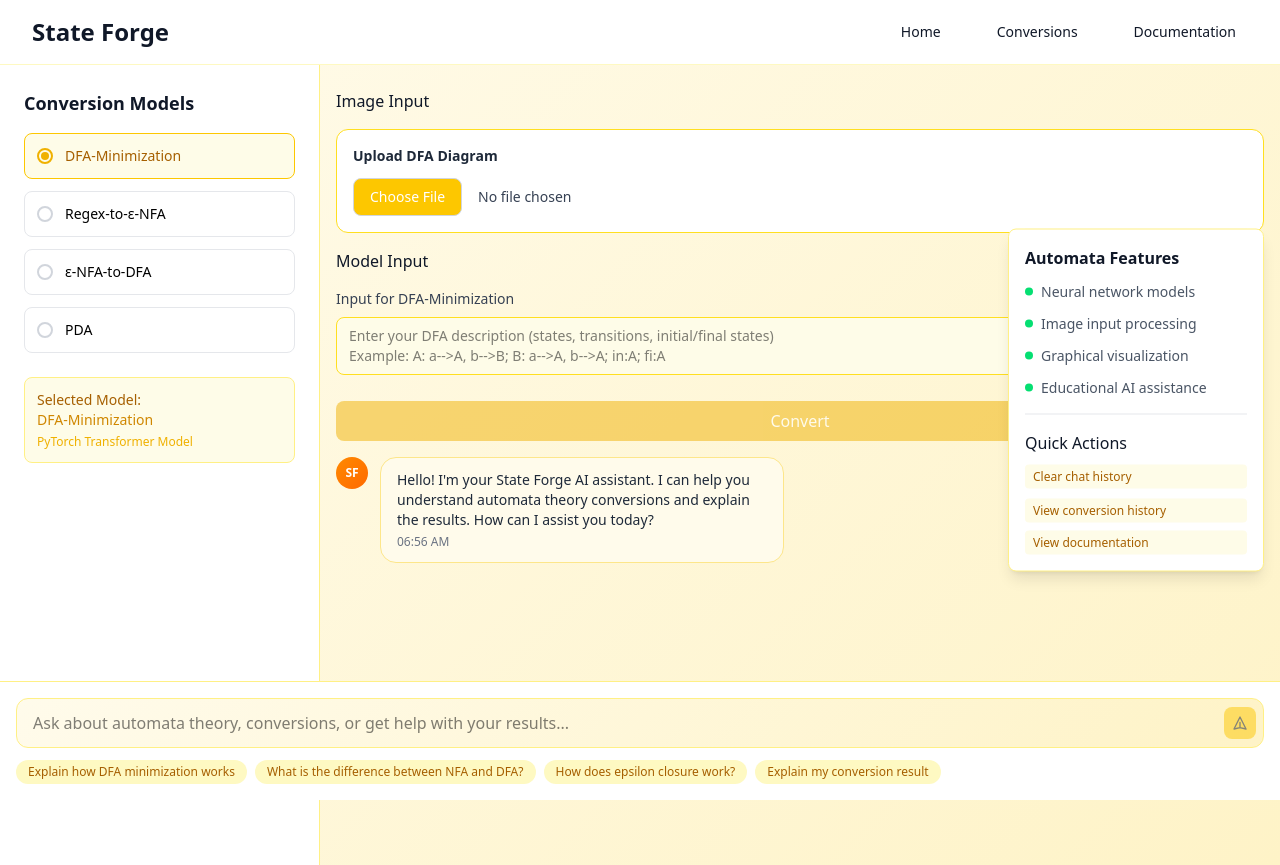
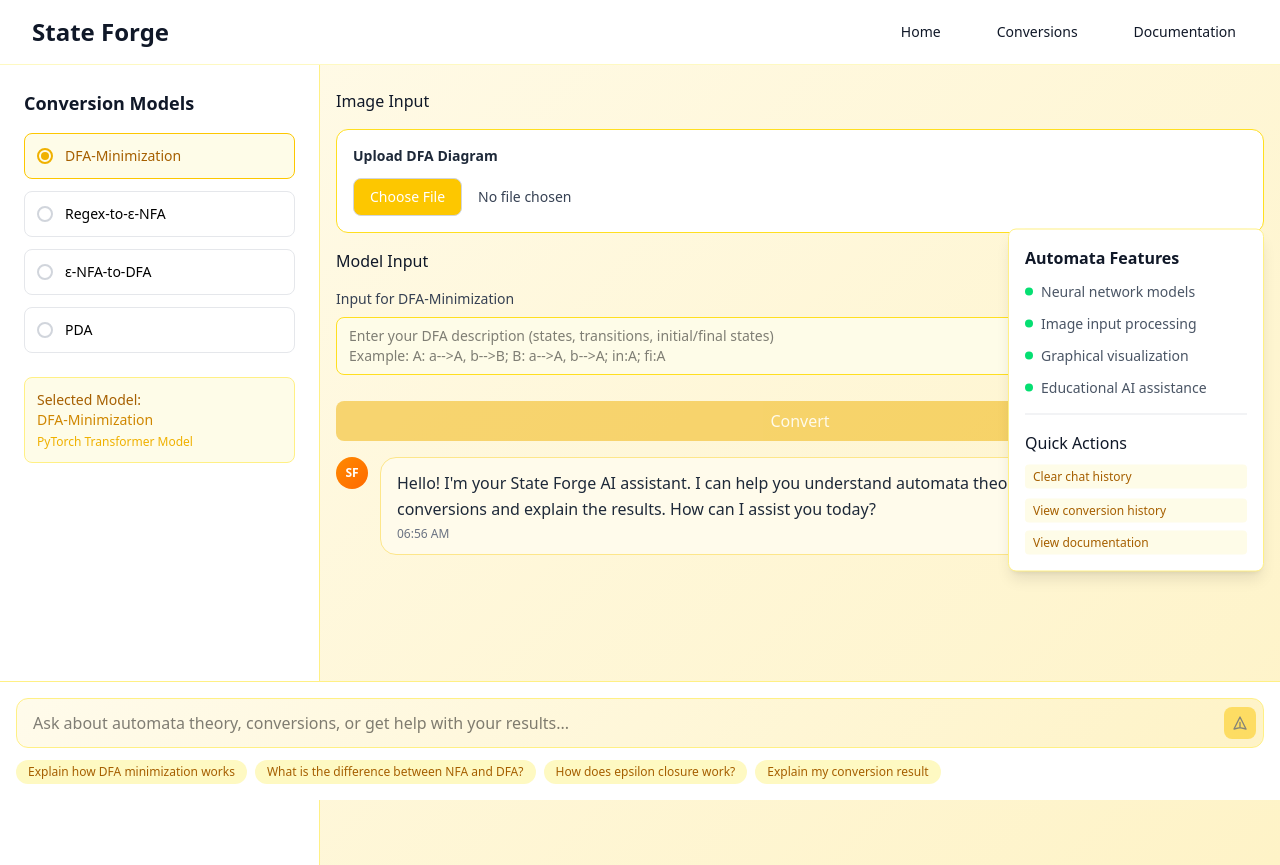
Before and after one commit to DeepThinkers-Rrsearch/front-end, a Next.js app: page /chat in a window 1280 px wide. Built offline with nearby package versions, Linux system fonts and the light colour scheme.

Commit message:
chat bot conversation markdown

```diff
--- a/app/api/chat/route.ts
+++ b/app/api/chat/route.ts
@@ -1,8 +1,25 @@
 import { setup_llm } from "@/lib/llm";
 import { NextRequest, NextResponse } from "next/server";
 
+const initialAppState = {
+  regex_to_e_nfa_used: false,
+  e_nfa_to_dfa_used: false,
+  dfa_to_minimized_dfa_used: false,
+  pda_used: false,
+  is_pressed_convert: false,
+  latest_input_regex: "",
+  latest_input_e_nfa: "",
+  latest_input_dfa: "",
+  latest_input_pda: "",
+  regex_to_e_nfa_transition: "",
+  e_nfa_to_dfa_transition: "",
+  dfa_to_minimized_dfa_transition: "",
+  pda_transition: "",
+  selected_model: { name: "Regex-to-ε-NFA" },
+};
+
 // Initialize the LLM once (could be moved to a singleton pattern)
-const { app, config } = setup_llm();
+const { app, config } = setup_llm(initialAppState);
 
 export async function POST(request: NextRequest) {
   try {
--- a/app/chat/page.tsx
+++ b/app/chat/page.tsx
@@ -2,6 +2,10 @@
 
 import { useState, useRef, useEffect } from "react";
 import Link from "next/link";
+import ReactMarkdown from "react-markdown";
+import remarkGfm from "remark-gfm";
+import rehypeHighlight from "rehype-highlight";
+import "highlight.js/styles/github.css";
 
 interface Message {
   id: string;
@@ -323,11 +327,11 @@ export default function ChatPage() {
               }`}
             >
               <div
-                  className={`flex max-w-xs lg:max-w-md ${
+                className={`flex max-w-sm sm:max-w-lg md:max-w-xl lg:max-w-2xl xl:max-w-3xl ${  // ← UPDATE THIS LINE
                   message.role === "user" ? "flex-row-reverse" : "flex-row"
                 } items-start space-x-3`}
               >
-                  {/* Avatar */}
+                {/* Avatar section stays the same */}
                 <div
                   className={`flex-shrink-0 ${
                     message.role === "user" ? "ml-3" : "mr-3"
@@ -344,21 +348,135 @@ export default function ChatPage() {
                   )}
                 </div>
 
-                  {/* Message Bubble */}
+                {/* REPLACE THIS ENTIRE MESSAGE BUBBLE SECTION: */}
                 <div
-                    className={`rounded-2xl px-4 py-3 ${
+                  className={`rounded-2xl px-4 py-3 ${  // ← REMOVE max-w-xs lg:max-w-md from here
                     message.role === "user"
                       ? "chat-bubble-user"
                       : "chat-bubble-ai"
                   }`}
                 >
-                    <p
-                      className={`text-sm ${
-                        message.role === "user" ? "text-white" : "text-gray-800"
+                  {/* REPLACE the existing content section with: */}
+                  <div className="overflow-hidden">
+                    <div
+                      className={`prose prose-sm max-w-none break-words leading-relaxed ${
+                        message.role === "user"
+                          ? "text-white prose-headings:text-white prose-strong:text-white prose-code:text-yellow-100 prose-pre:bg-yellow-600 prose-pre:text-white"
+                          : "text-gray-800 prose-headings:text-gray-900 prose-strong:text-gray-900 prose-code:text-gray-700 prose-pre:bg-gray-100 prose-pre:text-gray-800"
+                      } prose-pre:rounded-md prose-pre:p-3 prose-code:text-xs prose-code:bg-opacity-20 prose-code:px-1 prose-code:py-0.5 prose-code:rounded prose-pre:overflow-x-auto prose-pre:max-w-full prose-pre:whitespace-pre-wrap`}
+                    >
+                      {/* <ReactMarkdown
+                        remarkPlugins={[remarkGfm]}
+                        rehypePlugins={[rehypeHighlight]}
+                        components={{
+                          pre: ({ children, ...props }) => (
+                            <pre
+                              {...props}
+                              className="overflow-x-auto max-w-full whitespace-pre-wrap break-words text-xs leading-relaxed bg-gray-100 p-3 rounded-md"
+                            >
+                              {children}
+                            </pre>
+                          ),
+                          code: ({ children, className, ...props }) => {
+                            // Check if it's inline code by looking at className
+                            const isInline = !className || !className.includes('language-');
+
+                            if (isInline) {
+                              return (
+                                <code
+                                  {...props}
+                                  className="break-words bg-gray-200 px-1 py-0.5 rounded text-xs"
+                                >
+                                  {children}
+                                </code>
+                              );
+                            } else {
+                              return (
+                                <code
+                                  {...props}
+                                  className="block whitespace-pre-wrap break-words text-xs"
+                                >
+                                  {children}
+                                </code>
+                              );
+                            }
+                          }
+                        }}
+                      >
+                        {message.content ?? ""}
+                      </ReactMarkdown> */}
+                      <ReactMarkdown
+                        remarkPlugins={[remarkGfm]}
+                        rehypePlugins={[rehypeHighlight]}
+                        components={{
+                          pre: (props: any) => (
+                            <div className="relative my-4">
+                              <pre
+                                className={`overflow-x-auto max-w-full rounded-lg p-4 text-sm leading-relaxed border ${
+                                  message.role === "user"
+                                    ? "bg-yellow-800 text-yellow-100 border-yellow-600"
+                                    : "bg-yellow-100 text-yellow-100 border-yellow-100"
+                                }`}
+                                style={{
+                                  fontFamily: 'Consolas, Monaco, "Courier New", monospace',
+                                }}
+                              >
+                                {props.children}
+                              </pre>
+                              <button
+                                className="absolute top-2 right-2 px-2 py-1 text-xs bg-yellow-600 text-white rounded hover:bg-yellow-500 transition-colors"
+                                onClick={() => {
+                                  // Extract text content for copying
+                                  const extractText = (element: any): string => {
+                                    if (typeof element === 'string') return element;
+                                    if (Array.isArray(element)) return element.map(extractText).join('');
+                                    if (element?.props?.children) return extractText(element.props.children);
+                                    return '';
+                                  };
+                                  const codeText = extractText(props.children);
+                                  navigator.clipboard.writeText(codeText);
+                                }}
+                              >
+                                Copy
+                              </button>
+                            </div>
+                          ),
+                          code: (props: any) => {
+                            const isInline = !props.className || !props.className.includes('language-');
+
+                            if (isInline) {
+                              return (
+                                <code
+                                  className={`px-1.5 py-0.5 rounded text-xs font-mono ${
+                                    message.role === "user"
+                                      ? "bg-yellow-200 text-yellow-900"
+                                      : "bg-gray-200 text-gray-800"
                                   }`}
                                 >
-                      {message.content}
-                    </p>
+                                  {props.children}
+                                </code>
+                              );
+                            } else {
+                              return (
+                                <code
+                                  className={`block whitespace-pre-wrap ${props.className || ''}`}
+                                  style={{
+                                    fontFamily: 'Consolas, Monaco, "Courier New", monospace',
+                                  }}
+                                >
+                                  {props.children}
+                                </code>
+                              );
+                            }
+                          }
+                        }}
+                      >
+                        {message.content ?? ""}
+                      </ReactMarkdown>
+                    </div>
+                  </div>
+
+                  {/* Timestamp stays the same */}
                   <p
                     className={`text-xs mt-1 ${
                       message.role === "user"
--- a/app/globals.css
+++ b/app/globals.css
@@ -1,4 +1,5 @@
 @import "tailwindcss";
+@import "highlight.js/styles/atom-one-dark.css";
 
 /* Custom ZAYD.AI styles */
 .hero-gradient {
--- a/package.json
+++ b/package.json
@@ -22,6 +22,9 @@
     "react": "19.1.0",
     "react-dom": "19.1.0",
     "react-dropzone": "^14.3.8",
+    "react-markdown": "^10.1.0",
+    "rehype-highlight": "^7.0.2",
+    "remark-gfm": "^4.0.1",
     "tailwind-merge": "^3.3.1",
     "tesseract.js": "^6.0.1",
     "uuid": "^11.1.0",
```
Also changed, not shown: 1 other file (tests, documents, lock files or other folders). Lines whose indentation alone changed are shown as unchanged.
